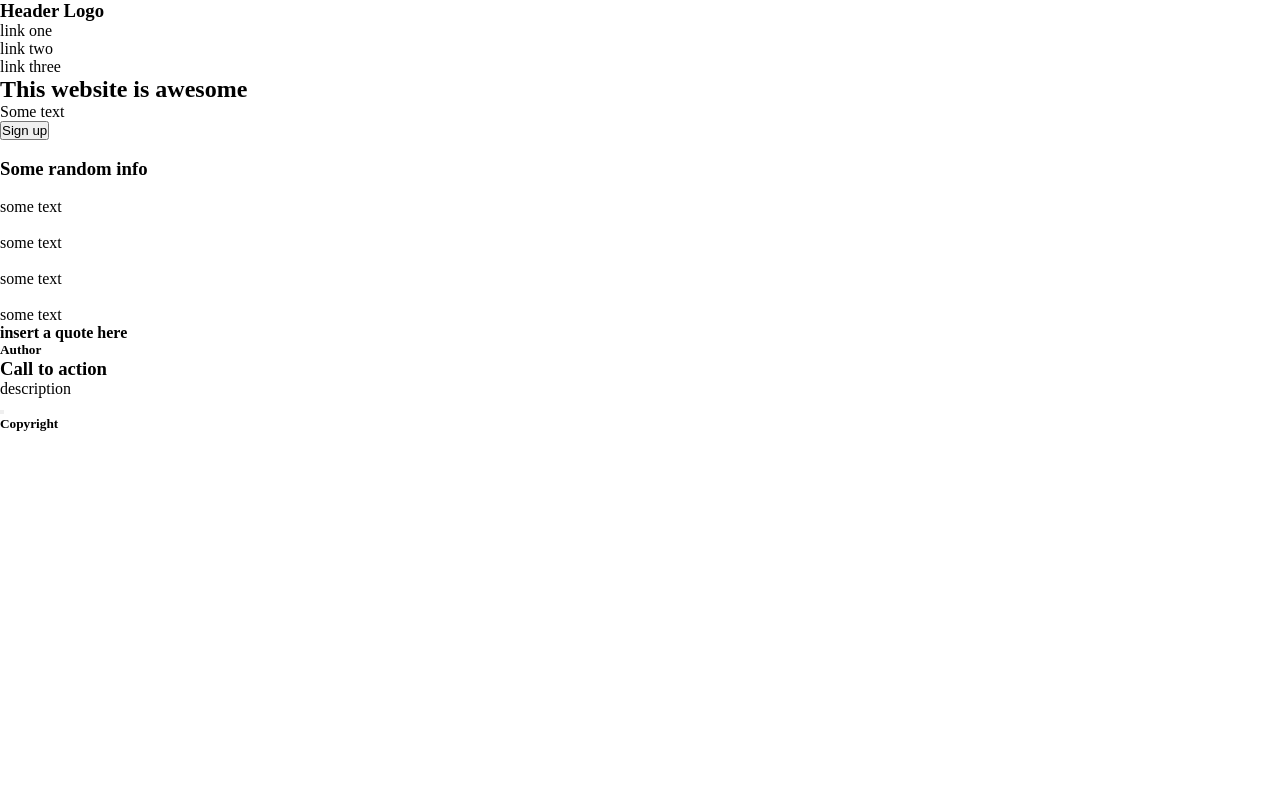
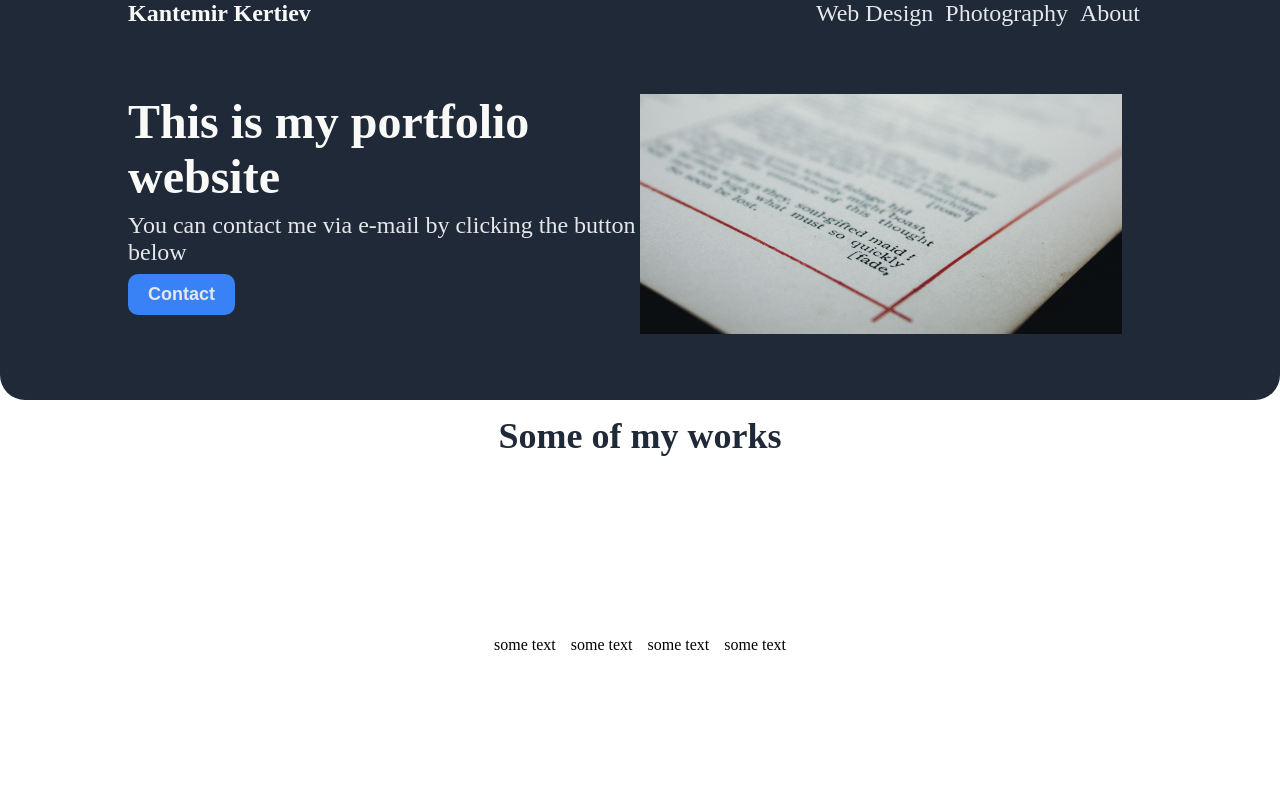
Before and after one commit to circassian07/landing_page, a plain HTML site: page index.html in a window 1280 px wide. Shown: the top 800 px of the page. Drawn offline with Linux system fonts and the light colour scheme; a web font is replaced by a local one.

Commit message:
Added CSS and banner image

```diff
--- a/index.html
+++ b/index.html
@@ -4,29 +4,33 @@
         <title>Landing Page Project</title>
         <meta charset="utf-8">
         <link rel="stylesheet" href="./styles.css">
-    </head>
+        <link rel="preconnect" href="https://fonts.googleapis.com">
+        </head>
 
     <body>
         <header>
-            <h3>Header Logo</h3>
-            <ul class="nav-links">
-                <li><a href=""></a>link one</li>
-                <li><a href=""></a>link two</li>
-                <li><a href=""></a>link three</li>
-            </ul>
-
+            <div class="top">
+                <h3 class="logo-txt">Kantemir Kertiev</h3>
+                <ul class="nav-links">
+                    <li><a href=""></a>Web Design</li>
+                    <li><a href=""></a>Photography</li>
+                    <li><a href=""></a>About</li>
+                </ul>
+            </div>
             <div class="banner">
                 <div class="description">
-                    <h2>This website is awesome</h2>
-                    <p>Some text</p>
-                    <button class="sign-up-btn1">Sign up</button>
+                    <h2 class="main-txt">This is my portfolio website</h2>
+                    <p>You can contact me via e-mail by clicking the button below</p>
+                    <button class="contact-btn1">Contact</button>
                 </div>
-                <img src="" alt="" id="img-banner">
+                <div class="box">
+                    <img src="./images/IMG_8914.jpg" alt="photos of a book" id="img-banner">
+                </div>
             </div>
         </header>
 
         <div class="information">
-            <h3>Some random info</h3>
+            <h3 class="photo-title">Some of my works</h3>
             <div class="cards">
                 <figure>
                     <img src="" alt="">
@@ -46,17 +50,18 @@
                 </figure>
             </div>
         </div>
+
         <div class="quote">
             <h4>insert a quote here</h4>
             <h5>Author</h5>
         </div>
 
-        <div class="sign-up">
-            <div class="sign-up-txt">
+        <div class="contact">
+            <div class="contact-txt">
                 <h3>Call to action</h3>
                 <p>description</p>
             </div>
-            <button class="sign-up-btn2"></button>
+            <button class="contact-btn2">Contact</button>
         </div>
 
         <footer>
--- a/styles.css
+++ b/styles.css
@@ -1,4 +1,125 @@
+@import url('https://fonts.googleapis.com/css2?family=Festive&display=swap');
+
 * {
     padding: 0;
     margin: 0;
 }
+
+body {
+    display: flex;
+    flex-direction: column;
+}
+
+header, footer, .information, .quote, .contact {
+    padding: 0 10%;
+}
+
+header {
+    height: 400px;
+    flex-direction: column;
+    border-radius: 0 0 25px 25px;
+}
+
+footer {
+    height: 50px;
+    margin-top: auto;
+    border-radius: 25px 25px 0 0;
+}
+
+header, footer {
+    background-color: #1f2937;
+}
+
+body, header, .top, ul, .banner, .description {
+    display: flex;
+}
+
+.quote {
+    height: 400px;
+    background-color: #e5e7eb;
+    border-radius: 25px;
+}
+
+.information {
+    height: 400px;
+    padding: 15px;;
+    display: flex;
+    flex-direction: column;
+    align-items: center;
+}
+
+.cards {
+    margin: auto 0 auto 0;
+    display: flex;
+    gap: 15px;
+}
+
+
+/*------ HEADER ELEMENTS -------*/
+
+.nav-links {
+    margin-left: auto;
+}
+
+li {
+    font-family: 'Festive';
+    margin-right: 12px;
+    list-style: none;
+}
+
+.banner {
+    width: 100%;
+    height: 60%;
+    align-self: center;
+    margin-top: auto;
+    margin-bottom: auto;
+}
+
+.description {
+    flex-direction: column;
+    align-content:space-around;
+    width: 50%;
+    gap: 8px;
+}
+
+.box {
+    display: flex;
+    object-fit: contain;
+    width: 50%;
+}
+
+/*------ TEXT STYLING -------*/
+
+.logo-txt {
+    font-size: 24px;
+    color: #f9faf8;
+}
+
+.nav-links, .description {
+    font-size: 24px;
+    color: #e5e7eb;
+}
+
+.main-txt {
+    font-size: 48px;
+    color: #f9faf8;
+    font-style: bold;
+}
+
+.photo-title {
+    font-size: 36px;
+    color: #1f2937;
+    font-weight: 800;
+}
+
+/*------ BUTTON STYLING -------*/
+button {
+    align-self: flex-start;
+    padding: 10px 20px;
+    border-radius: 10px;
+    background-color: #3882f6;
+    border: none;
+    color: #e5e7eb;
+    font-size: large;
+    font-weight: bold;
+}
```
Also changed, not shown: images/IMG_8914.jpg (added).
